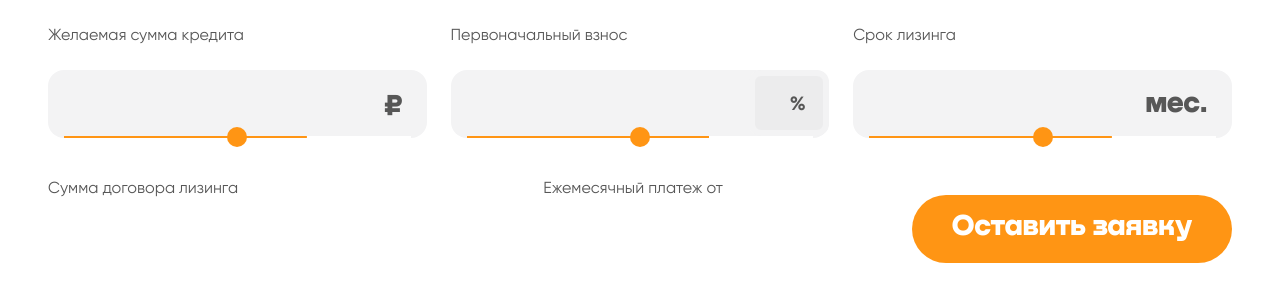
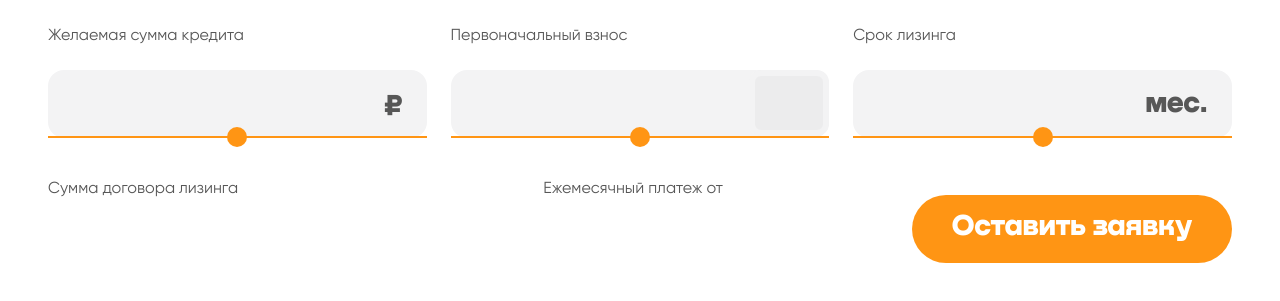
Before and after one commit to N-Daria/leasing, a website built with webpack: page src/index.html in a window 1280 px wide. Shown: the part 321-622 px from the top of the page. Built offline with nearby package versions, Linux system fonts and the light colour scheme.

Commit message:
fix: removes percent's input pseudoselector

```diff
--- a/src/blocks/leasing-form/__form-icon/_percent/leasing-form__form-icon_percent.scss
+++ /dev/null
@@ -1,11 +0,0 @@
-.leasing-form__form-icon_percent::after {
-  content: "%";
-}
-
-@media (min-width: 768px) {
-  .leasing-form__form-icon_percent::after {
-    font-size: 20px;
-    line-height: 24px;
-    padding: 22px 24px;
-  }
-}
--- a/src/blocks/leasing-form/__input/_percent/leasing-form__input_percent.scss
+++ b/src/blocks/leasing-form/__input/_percent/leasing-form__input_percent.scss
@@ -7,14 +7,14 @@
   width: 100%;
   max-width: 80px;
   border-radius: 12px;
-  padding: 11px $smallInputWidth 11px 11px;
+  padding: 11px;
   border: $whiteColor solid 6px;
   background-color: rgba(224, 224, 224, 0.4);
 }
 
 @media (min-width: 768px) {
   .leasing-form__input_percent {
-    padding: 15px $smallInputWidth 15px 17px;
+    padding: 15px;
     font-size: 20px;
     line-height: 24px;
   }
--- a/src/blocks/leasing-form/__input/_range/leasing-form__input_range.scss
+++ b/src/blocks/leasing-form/__input/_range/leasing-form__input_range.scss
@@ -2,14 +2,13 @@
 
 .leasing-form__input_range {
   -webkit-appearance: none;
-  width: calc(100% - $smallInputWidth);
+  width: 100%;
   margin: 0 auto;
   display: block;
   top: -2px;
   height: 2px;
   position: relative;
   background-image: linear-gradient($orangeColor, $orangeColor);
-  background-size: 70% 100%;
   background-repeat: no-repeat;
   transition: height 0.5s, width 0.5s;
 
--- a/src/consts/consts.scss
+++ b/src/consts/consts.scss
@@ -3,7 +3,6 @@ $darkGreyColor: #333333;
 $lightGreyColor: #575757;
 $orangeColor: #FF9514;
 $whiteColor: #F3F3F4;
-$smallInputWidth: 32px;
 
 @mixin mainTextSmall {
   font-family: 'Nekst';
--- a/src/styles/style.scss
+++ b/src/styles/style.scss
@@ -16,7 +16,6 @@
 
 @import "../blocks/leasing-form/__form-icon/leasing-form__form-icon.scss";
 @import "../blocks/leasing-form/__form-icon/_month/leasing-form__form-icon_month.scss";
-@import "../blocks/leasing-form/__form-icon/_percent/leasing-form__form-icon_percent.scss";
 @import "../blocks/leasing-form/__form-icon/_rub/leasing-form__form-icon_rub.scss";
 
 @import "../blocks/leasing-form/__result-block/leasing-form__result-block.scss";
```
